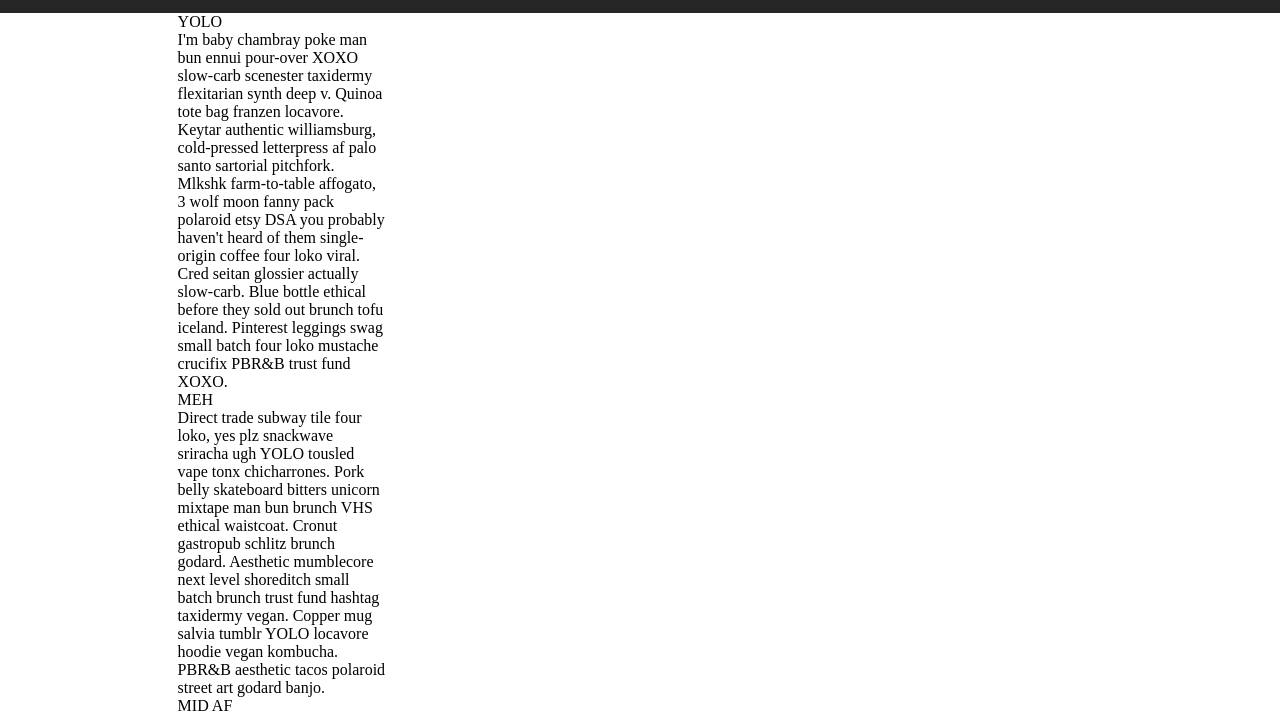
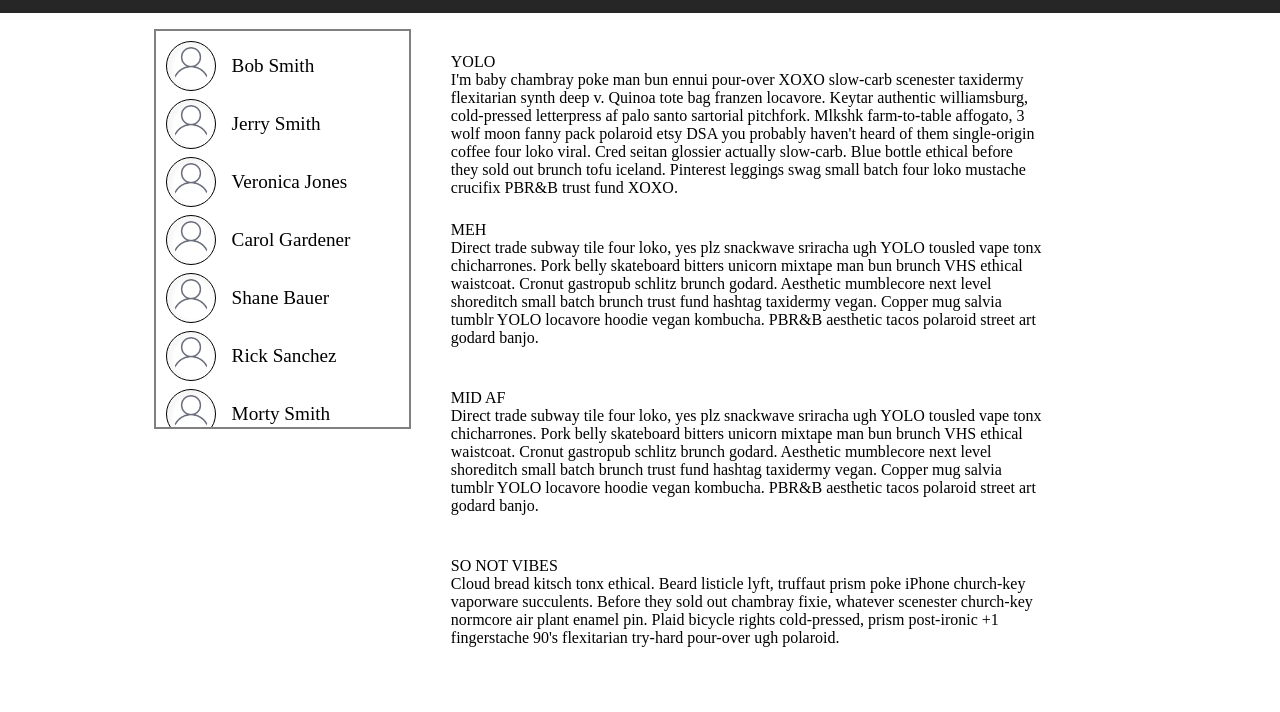
Before and after one commit to code-Brian/HamburgerMenuDemo, a plain HTML site: page index.html in a window 1280 px wide. Shown: the part 57-769 px from the top of the page. Drawn offline with Linux system fonts and the light colour scheme.

Commit message:
updated basic wireframe to match

```diff
--- a/index.html
+++ b/index.html
@@ -39,7 +39,44 @@
     <div class="wrapper">
 
 
-        <main>
+        <main class="main-content">
+
+            <div class="side-bar">
+                <div class="friends-side-bar">
+                    <img class="friends-img" src="img/user_default.png" alt="a picture of the user">
+                    <h3><a href="#" class="friends-link">Bob Smith</a></h3>
+                </div>
+                <div class="friends-side-bar">
+                    <img class="friends-img" src="img/user_default.png" alt="a picture of the user">
+                    <h3><a href="#" class="friends-link">Jerry Smith</a></h3>
+                </div>
+                <div class="friends-side-bar">
+                    <img class="friends-img" src="img/user_default.png" alt="a picture of the user">
+                    <h3><a href="#" class="friends-link">Veronica Jones</a></h3>
+                </div>
+                <div class="friends-side-bar">
+                    <img class="friends-img" src="img/user_default.png" alt="a picture of the user">
+                    <h3><a href="#" class="friends-link">Carol Gardener</a></h3>
+                </div>
+                <div class="friends-side-bar">
+                    <img class="friends-img" src="img/user_default.png" alt="a picture of the user">
+                    <h3><a href="#" class="friends-link">Shane Bauer</a></h3>
+                </div>
+                <div class="friends-side-bar">
+                    <img class="friends-img" src="img/user_default.png" alt="a picture of the user">
+                    <h3><a href="#" class="friends-link">Rick Sanchez</a></h3>
+                </div>
+                <div class="friends-side-bar">
+                    <img class="friends-img" src="img/user_default.png" alt="a picture of the user">
+                    <h3><a href="#" class="friends-link">Morty Smith</a></h3>
+                </div>
+                <div class="friends-side-bar">
+                    <img class="friends-img" src="img/user_default.png" alt="a picture of the user">
+                    <h3><a href="#" class="friends-link">Summer Smith</a></h3>
+                </div>
+            </div>
+
+            <div class="content-card-container">
                 <div class="content-card">
                     <h1>YOLO</h1>
                     <p>
@@ -89,6 +126,7 @@
                         flexitarian try-hard pour-over ugh polaroid.
                     </p>
                 </div>
+            </div>
         </main>
     </div>
 
--- a/style.css
+++ b/style.css
@@ -14,6 +14,7 @@
 
 header{
     background-color: rgba(38, 38, 38, 1);
+    margin-bottom: 1rem;
 }
 
 li{
@@ -79,10 +80,55 @@
     background-color: whitesmoke;
 }
 
+.main-content{
+    display: flex;
+}
+
+.side-bar{
+    display: flex;
+    flex-flow: column nowrap;
+    margin-right: 1rem;
+    padding: 10px;
+    max-height: 50vh;
+    flex: 1;
+    overflow: scroll;
+    border: 2px solid gray;
+}
+
+.friends-side-bar{
+    display: flex;
+    align-items: center;
+    margin-bottom: 0.5rem;
+}
+
+.friends-img{
+    height: 100%;
+    max-width: 50px;
+    border-radius: 50%;
+    padding: 5px;
+    box-shadow: inset 2px 2px 3px 3px rgb(241, 239, 239, 0.5);
+    border: solid 1px black;
+}
+
+.friends-link{
+    font-size: 1.2rem;
+    color: black;
+    padding-left: 1rem;
+}
+
+.content-card-container{
+    display: flex;
+    flex-flow: column nowrap;
+    flex: 3;
+}
+
 .content-card{
-    max-width: 20vw;
+    height: 15vh;
+    max-width: 50vw;
     padding: 0 24px;
+    margin: 24px 0;
 }
+
 
 @media(max-width:768px){
     .hamburger{
```
Also changed, not shown: img/user_default.png (added). Lines whose indentation alone changed are shown as unchanged.
